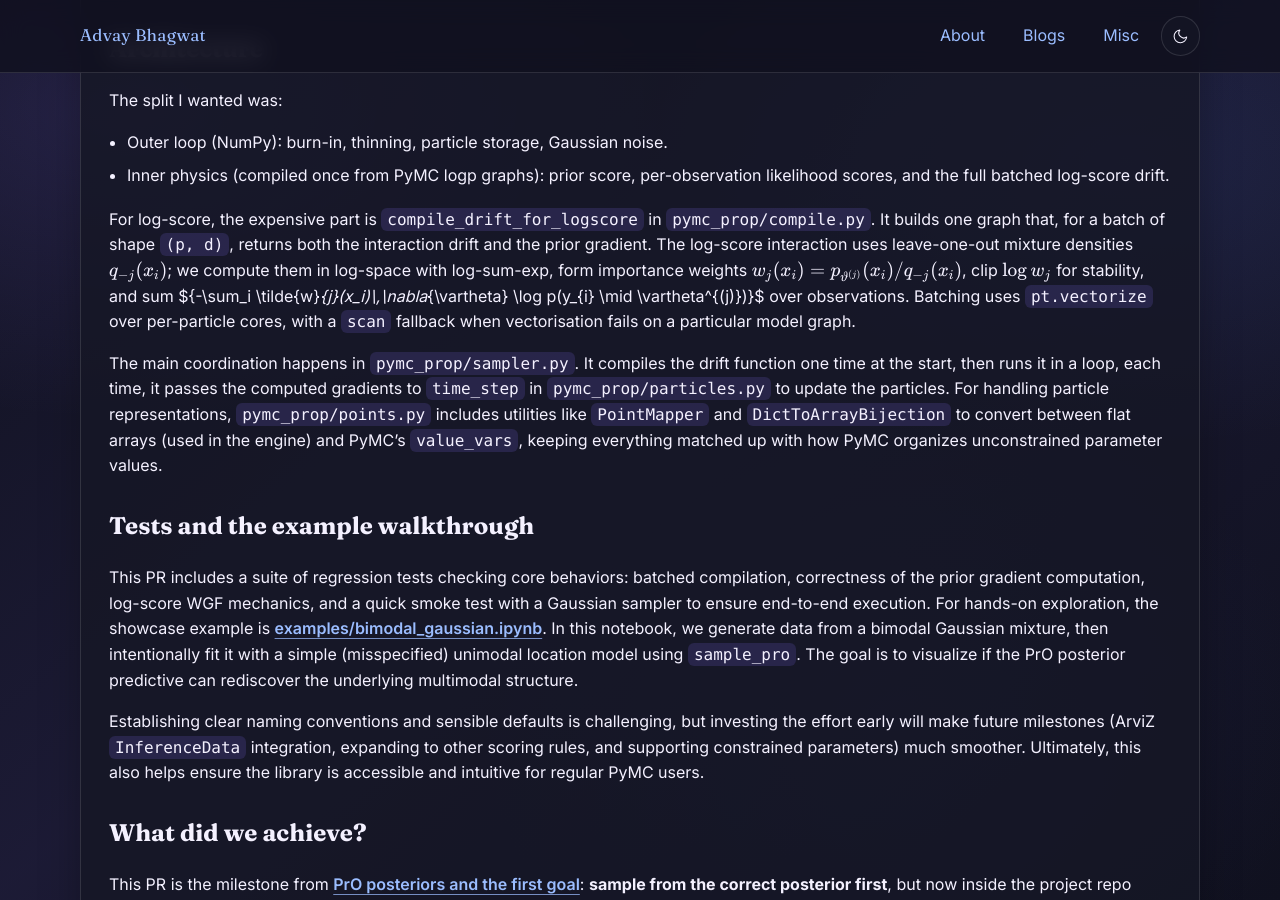
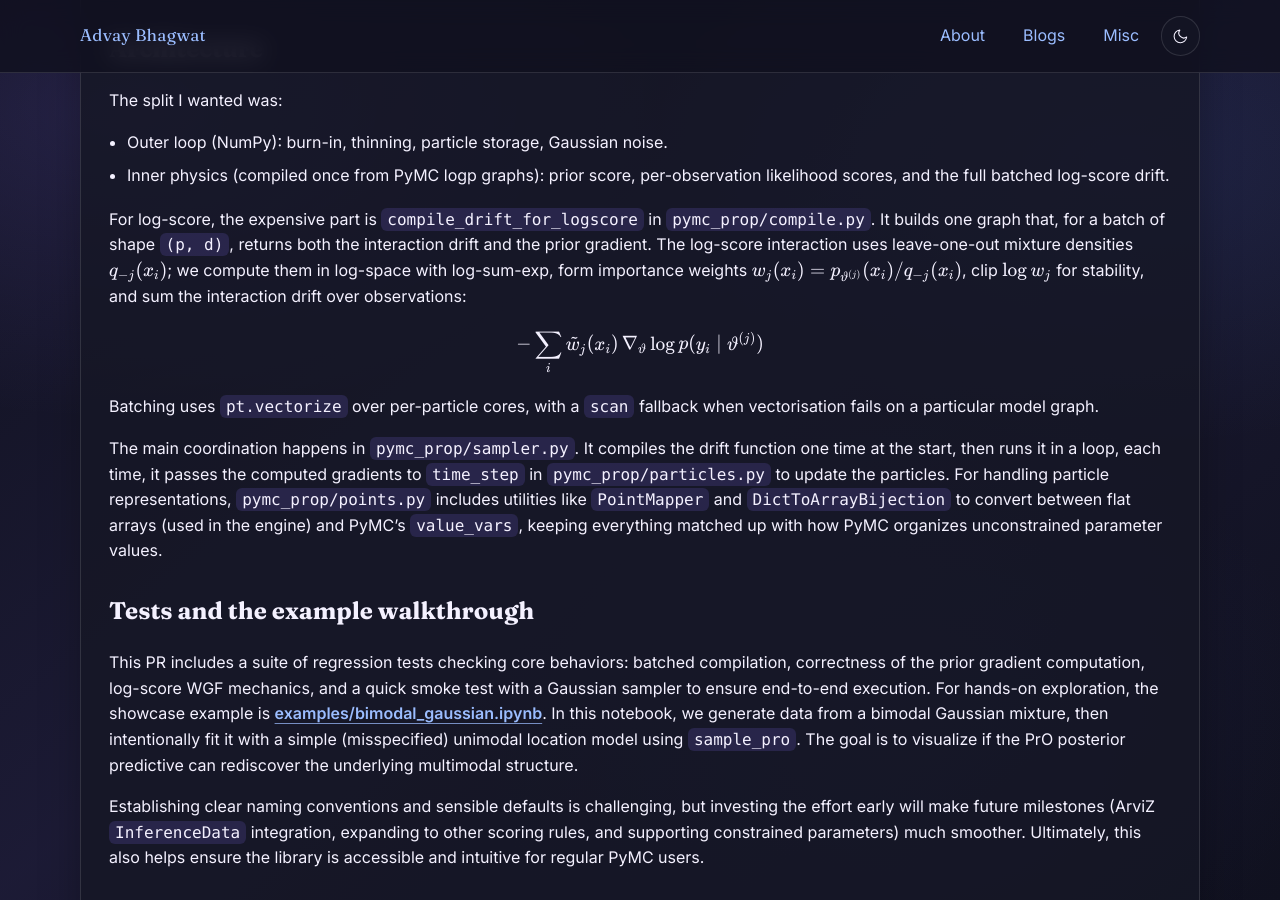
Before and after one commit to eclipse1605/eclipse1605.github.io, a Jekyll site: the page built from _posts/2026-06-04-first-pr-pymc-prop.md, in a window 1280 px wide and 900 px high, scrolled down 1241 px. Built offline with Jekyll 4.4.1, drawn with Linux system fonts in a browser that asks for light colours; nearby versions of some CDN libraries.

Commit message:
fixing rendering

```diff
--- a/_posts/2026-06-04-first-pr-pymc-prop.md
+++ b/_posts/2026-06-04-first-pr-pymc-prop.md
@@ -42,7 +42,11 @@ The split I wanted was:
 - Outer loop (NumPy): burn-in, thinning, particle storage, Gaussian noise.
 - Inner physics (compiled once from PyMC logp graphs): prior score, per-observation likelihood scores, and the full batched log-score drift.
 
-For log-score, the expensive part is `compile_drift_for_logscore` in `pymc_prop/compile.py`. It builds one graph that, for a batch of shape `(p, d)`, returns both the interaction drift and the prior gradient. The log-score interaction uses leave-one-out mixture densities $q_{-j}(x_i)$; we compute them in log-space with log-sum-exp, form importance weights $w_j(x_i) = p_{\vartheta^{(j)}}(x_i) / q_{-j}(x_i)$, clip $\log w_j$ for stability, and sum ${-\sum_i \tilde{w}_{j}(x_i)\,\nabla_{\vartheta} \log p(y_{i} \mid \vartheta^{(j)})}$ over observations. Batching uses `pt.vectorize` over per-particle cores, with a `scan` fallback when vectorisation fails on a particular model graph.
+For log-score, the expensive part is `compile_drift_for_logscore` in `pymc_prop/compile.py`. It builds one graph that, for a batch of shape `(p, d)`, returns both the interaction drift and the prior gradient. The log-score interaction uses leave-one-out mixture densities $q_{-j}(x_i)$; we compute them in log-space with log-sum-exp, form importance weights $w_j(x_i) = p_{\vartheta^{(j)}}(x_i) / q_{-j}(x_i)$, clip $\log w_j$ for stability, and sum the interaction drift over observations:
+
+$$-\sum_{i} \tilde{w}_{j}(x_i)\,\nabla_{\vartheta} \log p(y_{i} \mid \vartheta^{(j)})$$
+
+Batching uses `pt.vectorize` over per-particle cores, with a `scan` fallback when vectorisation fails on a particular model graph.
 
 The main coordination happens in `pymc_prop/sampler.py`. It compiles the drift function one time at the start, then runs it in a loop, each time, it passes the computed gradients to `time_step` in `pymc_prop/particles.py` to update the particles. For handling particle representations, `pymc_prop/points.py` includes utilities like `PointMapper` and `DictToArrayBijection` to convert between flat arrays (used in the engine) and PyMC's `value_vars`, keeping everything matched up with how PyMC organizes unconstrained parameter values.
 
```
